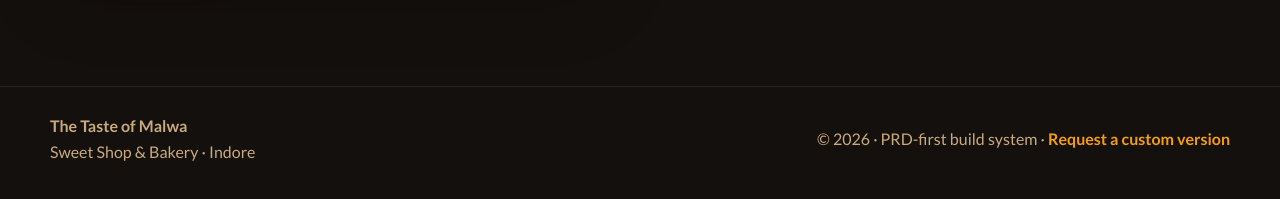
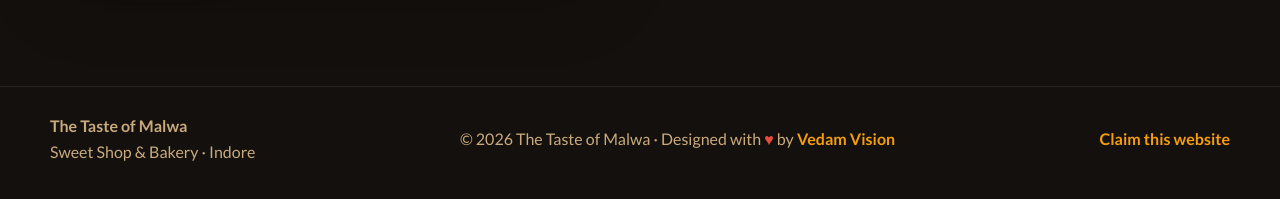
Before and after one commit to vvGrow/the-taste-of-malwa-indore, a plain HTML site: page index.html in a window 1280 px wide. Shown: the part 9722-9921 px from the top of the page. Drawn offline with Linux system fonts and the light colour scheme.

```diff
--- a/index.html
+++ b/index.html
@@ -208,7 +208,7 @@
 <section class="section" id="bonus"><div class="container"><div class="bonus-head"><div><p class="eyebrow">Bonus category section</p><h2>Festival Special Collections</h2></div><p class="lead">This section changes per business type so the page identity is never flat.</p></div><div class="bonus-card reveal"><ul><li><strong>Festival Special Collections</strong><span>Purpose-built for sweet shop &amp; bakery.</span></li><li><strong>Bulk Order Discounts</strong><span>Purpose-built for sweet shop &amp; bakery.</span></li><li><strong>Delivery Information</strong><span>Purpose-built for sweet shop &amp; bakery.</span></li></ul></div></div></section>
 <section class="section" id="contact"><div class="container contact-grid"><div class="contact-card reveal"><p class="eyebrow">Contact</p><h2>The Taste of Malwa in Indore</h2><p class="lead">Call, WhatsApp, or locate the business from here.</p><div class="hero-list" style="grid-template-columns:1fr;max-width:560px;margin-top:20px"><div><strong>Phone</strong><span>7000645618</span></div><div><strong>City</strong><span>Indore</span></div><div><strong>Category</strong><span>Sweet Shop &amp; Bakery</span></div></div><div class="contact-actions"><a class="btn btn-accent" href="https://wa.me/7000645618?text=Hi%2C%20I%20want%20information%20about%20The%20Taste%20of%20Malwa.">WhatsApp Now</a><a class="btn btn-outline" href="tel:+917000645618">Call Now</a></div></div><div class="map-card reveal"><iframe src="https://maps.google.com/maps?q=The%20Taste%20of%20Malwa%2C%20Indore&output=embed" loading="lazy" referrerpolicy="no-referrer-when-downgrade"></iframe></div></div></section>
 </main>
-<footer class="footer"><div class="container footer-inner"><div><strong>The Taste of Malwa</strong><div>Sweet Shop &amp; Bakery · Indore</div></div><div>© 2026 · PRD-first build system · <a href="https://wa.me/7000645618">Request a custom version</a></div></div></footer>
+<footer class="footer"><div class="container footer-inner"><div><strong>The Taste of Malwa</strong><div>Sweet Shop &amp; Bakery · Indore</div></div><div>© 2026 The Taste of Malwa · Designed with <span style="color:#e74c3c">&#9829;</span> by <a href="https://www.vedamvision.com" target="_blank">Vedam Vision</a></div><div><a href="https://wa.me/918889121215?text=Hi%2C%20I%20want%20to%20claim%20my%20website%20for%20The%20Taste%20of%20Malwa." style="color:var(--accent);font-weight:700">Claim this website</a></div></div></footer>
 <a href="https://wa.me/7000645618?text=Hi%2C%20I%20want%20to%20enquire%20about%20The%20Taste%20of%20Malwa." class="whatsapp-float" aria-label="WhatsApp"><svg viewBox="0 0 24 24" fill="currentColor"><path d="M17.472 14.382c-.297-.149-1.758-.867-2.03-.967-.273-.099-.471-.148-.67.15-.197.297-.767.966-.94 1.164-.173.199-.347.223-.644.075-.297-.15-1.255-.463-2.39-1.475-.883-.788-1.48-1.761-1.653-2.059-.173-.297-.018-.458.13-.606.134-.133.298-.347.446-.52.149-.174.198-.298.298-.497.099-.198.05-.371-.025-.52-.075-.149-.669-1.612-.916-2.207-.242-.579-.487-.5-.669-.51-.173-.008-.371-.01-.57-.01-.198 0-.52.074-.792.372-.272.297-1.04 1.016-1.04 2.479 0 1.462 1.065 2.875 1.213 3.074.149.198 2.096 3.2 5.077 4.487.709.306 1.262.489 1.694.625.712.227 1.36.195 1.871.118.571-.085 1.758-.719 2.006-1.413.248-.694.248-1.289.173-1.413-.074-.124-.272-.198-.57-.347m-5.421 7.403h-.004a9.87 9.87 0 01-5.031-1.378l-.361-.214-3.741.982.998-3.648-.235-.374a9.86 9.86 0 01-1.51-5.26c.001-5.45 4.436-9.884 9.888-9.884 2.64 0 5.122 1.03 6.988 2.898a9.825 9.825 0 012.893 6.994c-.003 5.45-4.437 9.884-9.885 9.884m8.413-18.297A11.815 11.815 0 0012.05 0C5.495 0 .16 5.335.157 11.892c0 2.096.547 4.142 1.588 5.945L.057 24l6.305-1.654a11.882 11.882 0 005.683 1.448h.005c6.554 0 11.89-5.335 11.893-11.893A11.821 11.821 0 0020.885 3.488"/></svg></a>
 <div class="bottom-nav"><a href="#services">Services</a><a href="#gallery">Gallery</a><a href="#contact">Contact</a><a href="https://wa.me/7000645618">WhatsApp</a></div>
 <script>
```
